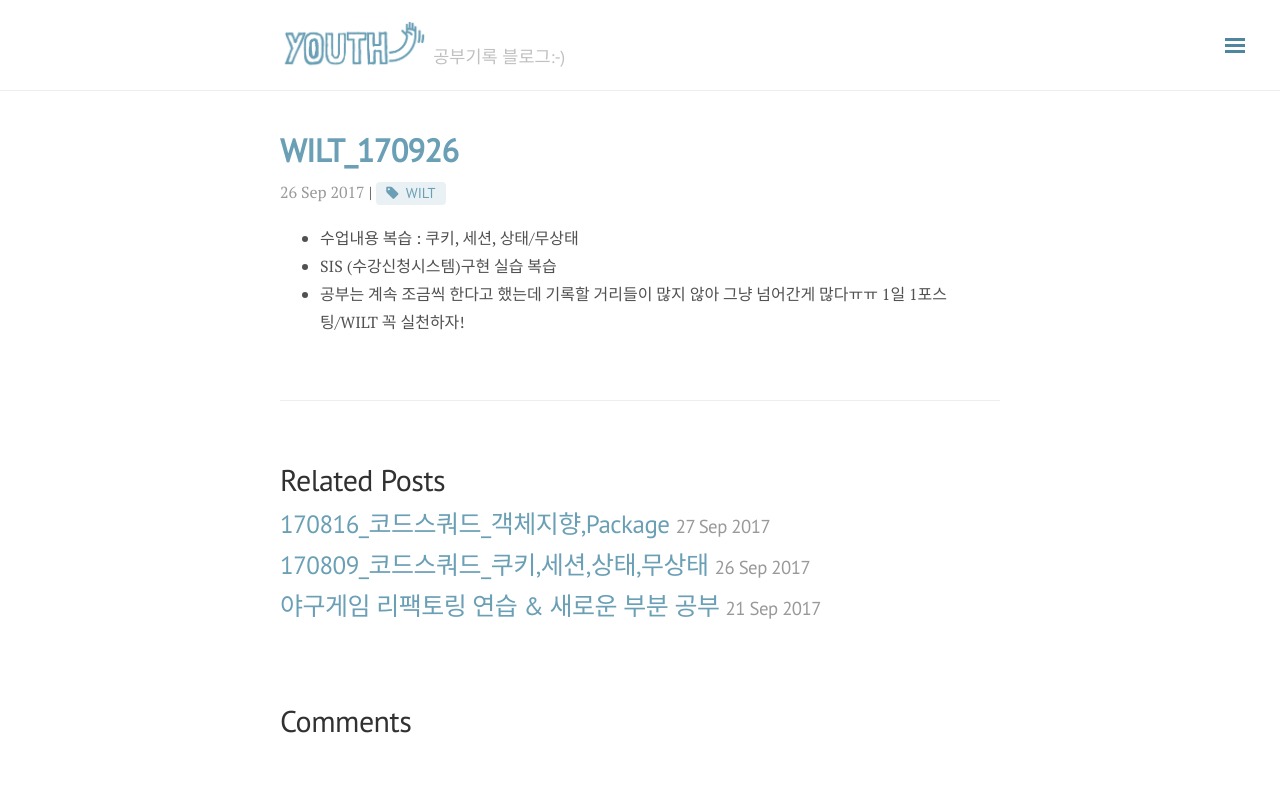
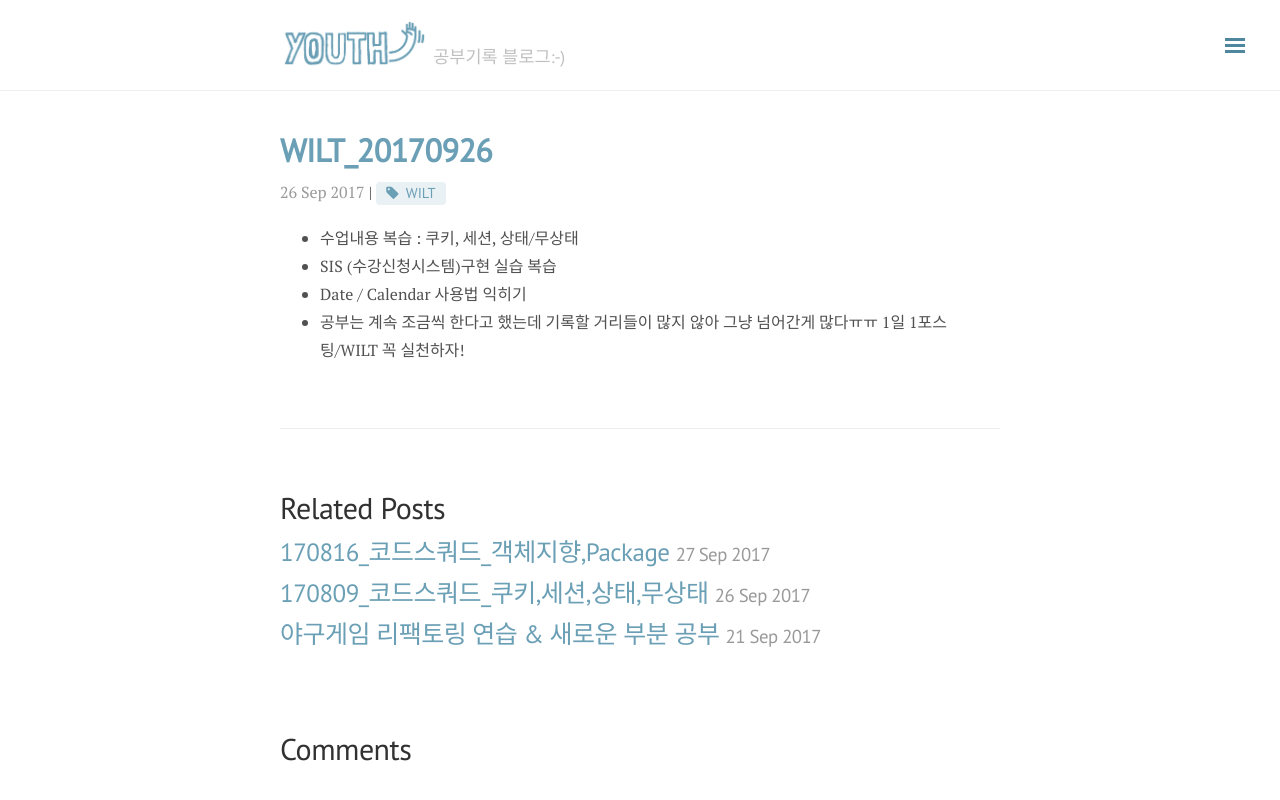
Before and after one commit to jinios/jinios.github.io, a Jekyll site: the page built from _posts/2017-09-26-wilt0926.md, in a window 1280 px wide. Shown: the top 800 px of the page. Built offline with Jekyll 4.4.1, drawn with Linux system fonts in a browser that asks for light colours; nearby versions of some CDN libraries; comment, search, counter and statistics services are not loaded.

Commit message:
Update 2017-09-26-wilt0926.md

```diff
--- a/_posts/2017-09-26-wilt0926.md
+++ b/_posts/2017-09-26-wilt0926.md
@@ -1,9 +1,10 @@
 ---
 layout: post
-title: WILT_170926
+title: WILT_20170926
 tags: WILT
 categories: WILT
 ---
 - 수업내용 복습 : 쿠키, 세션, 상태/무상태
 - SIS (수강신청시스템)구현 실습 복습
+- Date / Calendar 사용법 익히기
 - 공부는 계속 조금씩 한다고 했는데 기록할 거리들이 많지 않아 그냥 넘어간게 많다ㅠㅠ 1일 1포스팅/WILT 꼭 실천하자!
```
